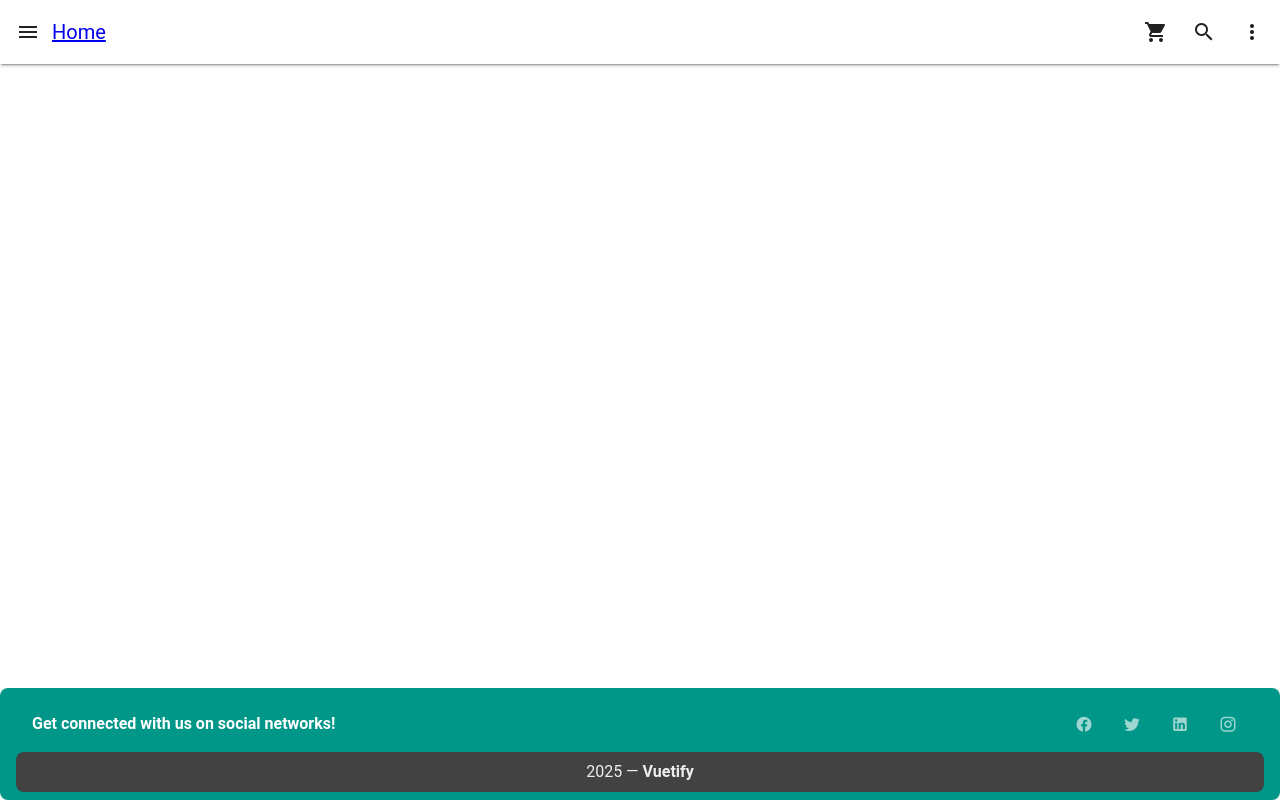
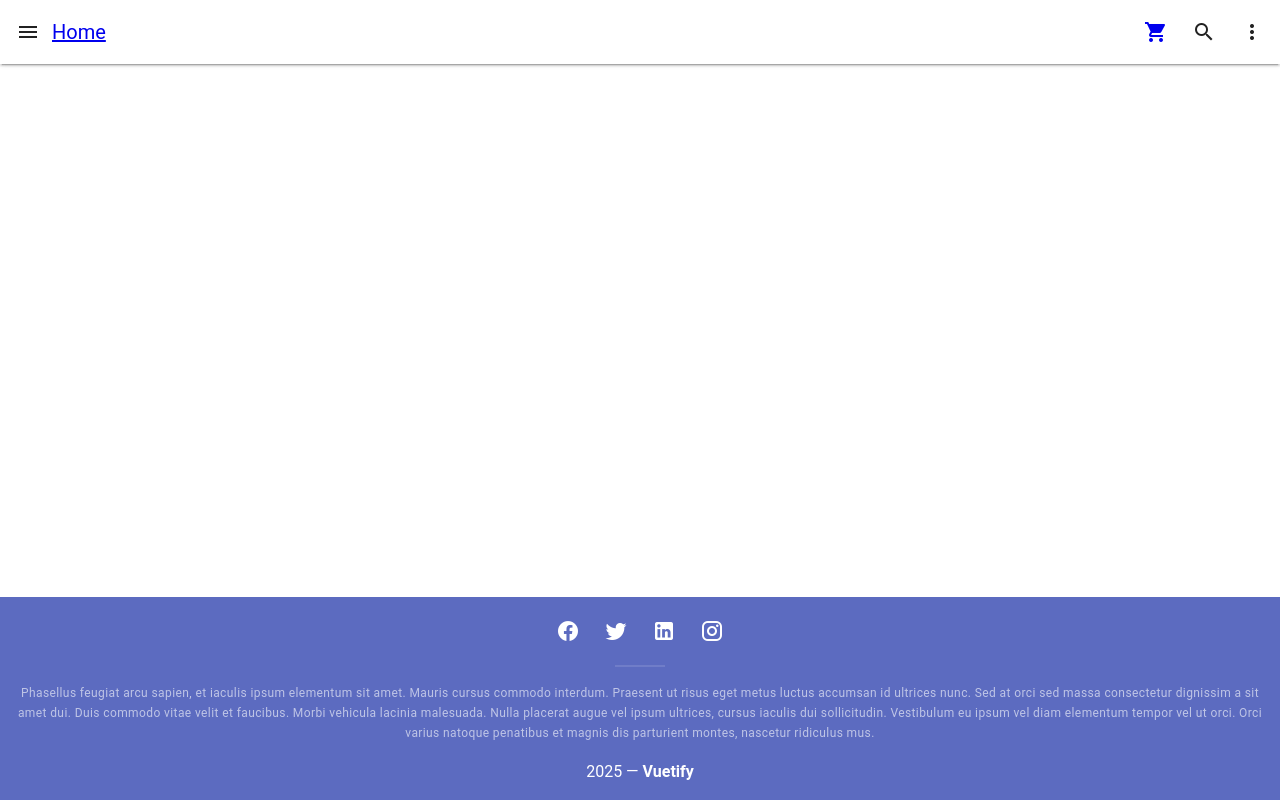
Before and after one commit to SarayutBz/ecom-inet-workshop, a Vue app: page /app in a window 1280 px wide. Built offline with nearby package versions, Linux system fonts and the light colour scheme; no server answers; sample sign-in values are in the browser's storage; the HTML template or start-up script is replaced by a standard one.

Commit message:
add product store success

```diff
--- a/src/components/FooterBar.vue
+++ b/src/components/FooterBar.vue
@@ -1,15 +1,23 @@
 <template>
   <div>
-    <v-footer class="d-flex flex-column" color="teal" rounded="lg">
-      <div class="d-flex w-100 align-center px-4 py-2">
-        <strong>Get connected with us on social networks!</strong>
-
-        <div class="d-flex ga-2 ms-auto">
-          <v-btn v-for="icon in icons" :key="icon" :icon="icon" size="small" variant="plain"></v-btn>
-        </div>
+    <v-footer class="text-center d-flex flex-column ga-2 py-4" color="indigo-lighten-1">
+      <div class="d-flex ga-3">
+        <v-btn v-for="icon in icons" :key="icon" :icon="icon" density="comfortable" variant="text"></v-btn>
       </div>
 
-      <div class="px-4 py-2 bg-surface-variant text-center w-100 rounded-lg">
+      <v-divider class="my-2" thickness="2" width="50"></v-divider>
+
+      <div class="text-caption font-weight-regular opacity-60">
+        Phasellus feugiat arcu sapien, et iaculis ipsum elementum sit amet. Mauris cursus commodo interdum. Praesent ut
+        risus eget metus luctus accumsan id ultrices nunc. Sed at orci sed massa consectetur dignissim a sit amet dui.
+        Duis commodo vitae velit et faucibus. Morbi vehicula lacinia malesuada. Nulla placerat augue vel ipsum ultrices,
+        cursus iaculis dui sollicitudin. Vestibulum eu ipsum vel diam elementum tempor vel ut orci. Orci varius natoque
+        penatibus et magnis dis parturient montes, nascetur ridiculus mus.
+      </div>
+
+      <v-divider></v-divider>
+
+      <div>
         {{ new Date().getFullYear() }} — <strong>Vuetify</strong>
       </div>
     </v-footer>
--- a/src/components/HeaderNav.vue
+++ b/src/components/HeaderNav.vue
@@ -6,7 +6,10 @@
       <v-app-bar-title> Home</v-app-bar-title>
     </router-link>
     <v-spacer />
-    <v-btn icon="mdi-cart" />
+    <router-link to="/app/cart">
+
+      <v-btn icon="mdi-cart" />
+    </router-link>
     <v-btn icon="mdi-magnify" />
     <v-btn icon="mdi-dots-vertical" />
   </v-app-bar>
--- a/src/layouts/DefaultLayout.vue
+++ b/src/layouts/DefaultLayout.vue
@@ -12,12 +12,7 @@
 import HeaderNav from '@/components/HeaderNav.vue';
 import FooterBar from '@/components/FooterBar.vue';
 
-const icons = [
-  'mdi-facebook',
-  'mdi-twitter',
-  'mdi-linkedin',
-  'mdi-instagram',
-]
+
 </script>
 
 <style lang="scss" scoped></style>
--- a/src/plugins/router/index.ts
+++ b/src/plugins/router/index.ts
@@ -1,6 +1,7 @@
 import { createRouter, createWebHistory } from 'vue-router'
 
 import ProductPage from '@/views/ProductPage.vue'
+import CartView from '@/views/CartView.vue'
 import { useAuthStore } from "@/plugins/stores/auth";
 
 const router = createRouter({
@@ -42,6 +43,11 @@ const router = createRouter({
           name: 'ProductPage',
           component: ProductPage,
         },
+        {
+          path: 'cart',
+          name: 'cart',
+          component: CartView,
+        },
       ],
     },
     {
--- /dev/null
+++ b/src/plugins/stores/cart.ts
@@ -0,0 +1,27 @@
+
+import { defineStore } from 'pinia'
+
+export interface Product {
+  id: number | string
+  title: string
+  description: string
+  category: string
+  image: string
+  rating: {
+    rate: number
+    count: number
+  }
+  price?: number
+}
+
+export const useCartStore = defineStore('cart', {
+  state: () => ({
+    carts: [] as Product[],
+  }),
+  actions: {
+    addProduct(newProduct: Product) {
+      this.carts.push(newProduct)
+      console.log(this.carts)
+    }
+  }
+})
--- /dev/null
+++ b/src/views/CartView.vue
@@ -0,0 +1,13 @@
+<template>
+  <div>
+  </div>
+</template>
+
+<script setup lang="ts">
+
+
+</script>
+
+<style scoped>
+
+</style>
--- a/src/views/ProductPage.vue
+++ b/src/views/ProductPage.vue
@@ -1,73 +1,70 @@
 <template>
-  <div>
+  <v-main class="ma-3">
+    <v-card color="#ffff" v-if="product" class="pa-4">
+      <v-container>
+        <v-row class="d-flex align-center" dense>
+          <v-col cols="12" sm="5" md="4" class="d-flex justify-center">
+            <v-img :src="product.image" max-width="100%" max-height="300" contain alt="product image" />
+          </v-col>
 
-    <CarouselBar/>
-    <v-main class="ma-3">
-      <!-- {{ product?.image }} -->
-      <v-card color="#ffff" v-if="product">
-        <div class="d-flex flex-no-wrap justify-space-between w-50 ga-15">
-          <v-avatar class="ma-3" rounded="0" size="300">
-            <v-img :src="product.image"></v-img>
-          </v-avatar>
-          <div>
+          <v-col cols="12" sm="7" md="8">
             <v-card-title class="text-h5">
-              <p>{{ product?.title }}</p>
+              {{ product?.title }}
             </v-card-title>
 
-            <v-card-subtitle class="text-wrap">
-              <p>{{ product.description }}</p>
-            </v-card-subtitle>
-            <v-card-subtitle>
-              <p><b>{{ product.category }} </b></p>
-            </v-card-subtitle>
-            <v-card-subtitle>
-              <p><b>rating : {{ product.rating.rate }}</b></p>
-            </v-card-subtitle>
-            <v-card-subtitle>
-              <p><b>stock : {{ product.rating.count }}</b></p>
+            <v-card-subtitle class="text-wrap mb-3">
+              {{ product.description }}
             </v-card-subtitle>
 
-            <v-card-actions>
-              <v-btn class="ms-2" size="small" text="Add Cart" variant="outlined"></v-btn>
+            <v-card-subtitle>
+              <b>Category: </b> {{ product.category }}
+            </v-card-subtitle>
+
+            <v-card-subtitle>
+              <b>Rating: </b> {{ product.rating.rate }}
+            </v-card-subtitle>
+
+            <v-card-subtitle>
+              <b>Stock: </b> {{ product.rating.count }}
+            </v-card-subtitle>
+
+            <v-card-actions class="mt-4" >
+              <v-btn size="small" variant="outlined" @click="handleAddProduct(product)">Add Cart</v-btn>
             </v-card-actions>
-          </div>
-
-
-        </div>
-      </v-card>
-
-    </v-main>
-
-
-  </div>
+          </v-col>
+        </v-row>
+      </v-container>
+    </v-card>
+  </v-main>
 </template>
 
 <script setup lang="ts">
-
-import CarouselBar from '@/components/CarouselBar.vue';
 import productApi from "@/services/api/features/product.ts";
 import { type Product } from "@/models/product";
 import { onMounted, ref } from "vue";
 import { useRoute } from "vue-router";
+import { useCartStore } from '@/plugins/stores/cart'
+
+const CartStore = useCartStore()
 
 
-const route = useRoute()
+function handleAddProduct(prodcut) {
+   CartStore.addProduct({ ...prodcut })
+}
+const route = useRoute();
 const product = ref<Product | null>(null);
+
 async function getById() {
   try {
     const response = await productApi.getById<Product>(route.params.id as string);
     product.value = response;
-
-    console.log(product.value);
   } catch (error) {
     console.error("Failed to fetch product by ID:", error);
   }
 }
 
+
 onMounted(() => {
-  // ยิง API Get Product by ID
   getById();
 });
 </script>
-
-<style scoped></style>
```
